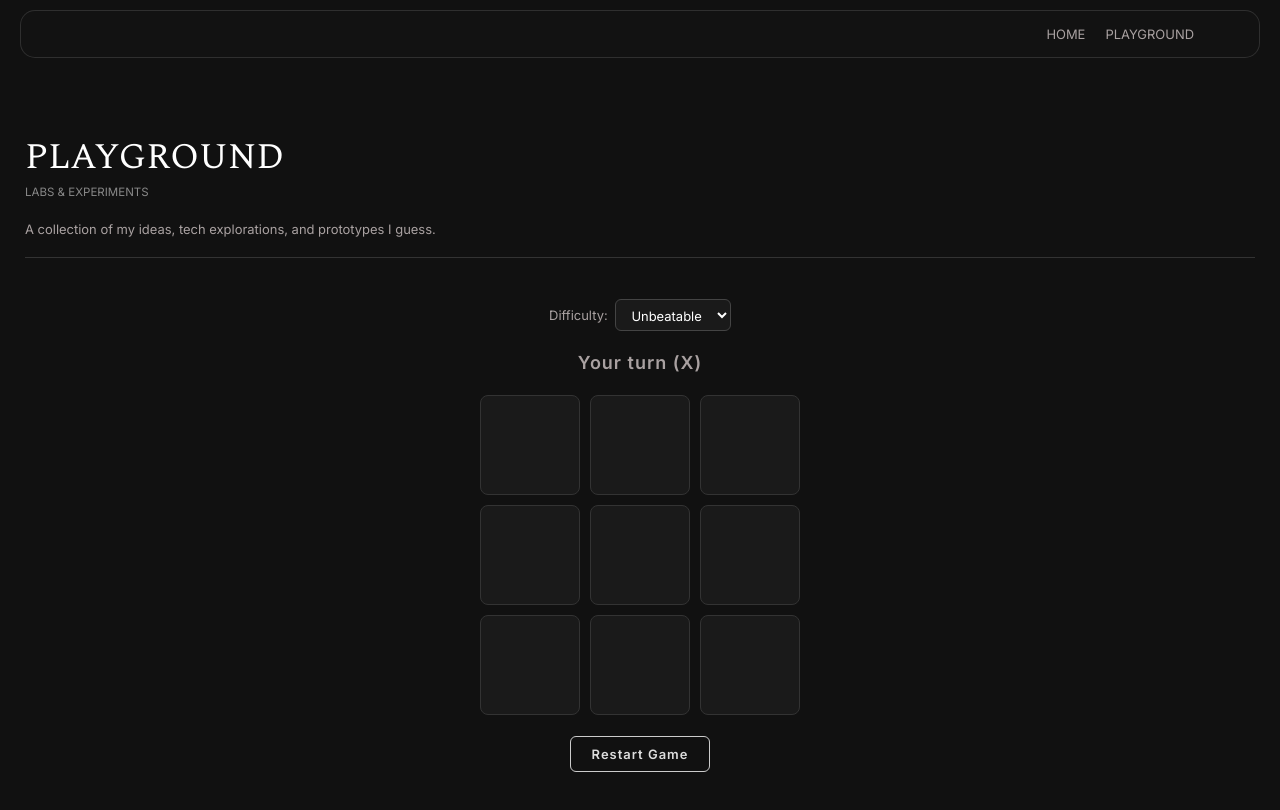
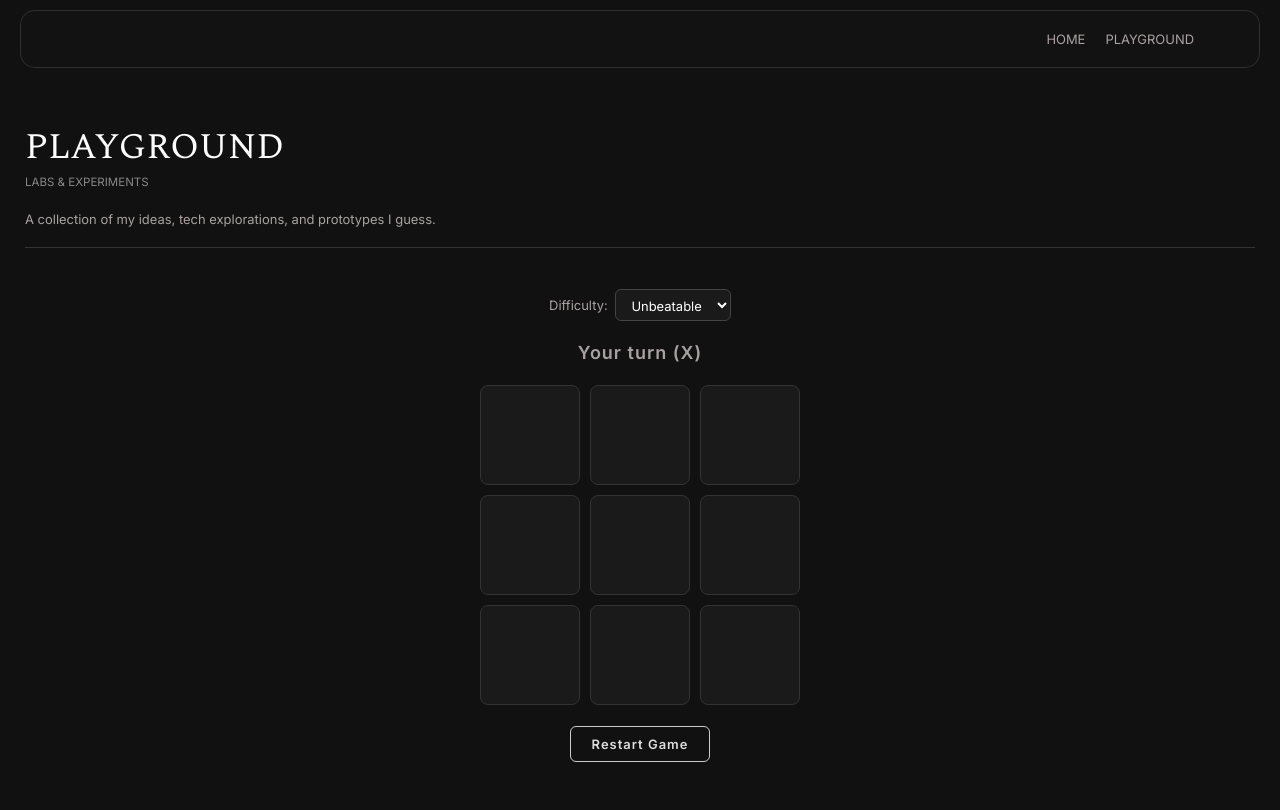
Before and after one commit to goodiesnr/goodiesnr, a React (Vite) app: page /playground in a window 1280 px wide. Shown: the top 810 px of the page. Built offline with nearby package versions, Linux system fonts and the light colour scheme.

Commit message:
Adjust padding values in index.css

```diff
--- a/src/index.css
+++ b/src/index.css
@@ -10,7 +10,7 @@
 body {
   background-color: #111;
   padding: 25px;
-  padding-top: 50px;
+  padding-top: 40px;
 }
 
 .main .intro .animate-name,
@@ -44,7 +44,7 @@ a {
   -webkit-backdrop-filter: blur(16px);
   backdrop-filter: blur(16px);
 
-  padding: 15px 25px;
+  padding: 20px 25px;
   padding-right: 15px;
 
   border: 1px solid rgba(255, 255, 255, 0.12);
```
